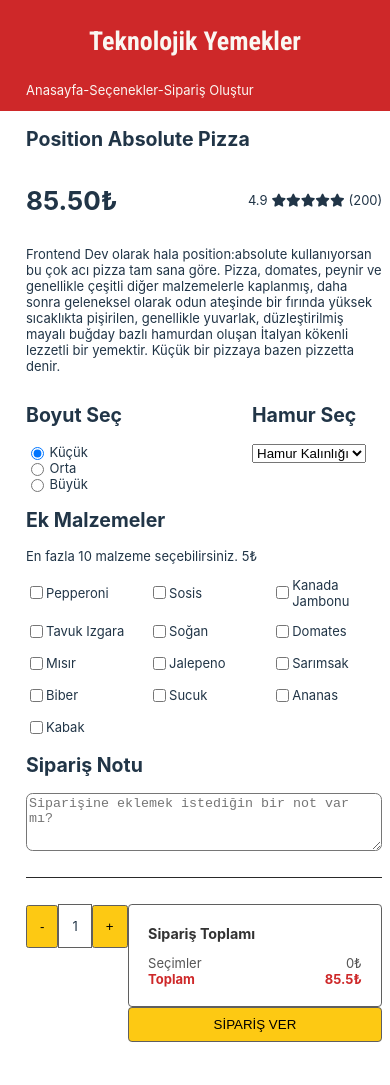
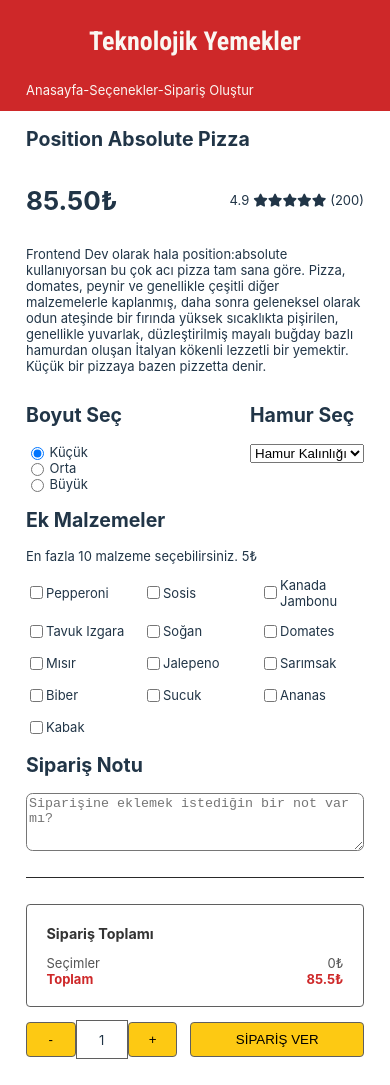
Before and after one commit to CemCanplt/PizzaChallenge, a React (Vite) app: page /siparis in a window 390 px wide. Built offline with nearby package versions, Linux system fonts and the light colour scheme; a web font is replaced by a local one.

Commit message:
Update SelectionScreen.css

```diff
--- a/src/Components/Pages/SelectionScreen.css
+++ b/src/Components/Pages/SelectionScreen.css
@@ -69,8 +69,9 @@
 .adet-sayaci p,
 .gizli-adet-sayaci p {
   border: 1px solid #5f5f5f;
+  flex: 1;
   margin: 0;
-  padding: 1rem;
+  padding: 0.9rem;
   justify-content: center;
 }
 
@@ -81,6 +82,7 @@
   border-radius: 0.2rem;
   padding: 1rem;
   margin: 0;
+  flex: 1;
   cursor: pointer;
 }
 
@@ -121,9 +123,9 @@
 }
 
 .siparis-fiyat-odeme {
- width: fit-content;
- display: flex;
- flex-direction: column;
+  width: fit-content;
+  display: flex;
+  flex-direction: column;
 }
 
 .siparis-ver-tusu {
@@ -170,4 +172,33 @@
 }
 
 @media (max-width: 600px) {
+  .boyut-hamur {
+    gap: unset;
+    justify-content: space-between;
+  }
+
+  .adet-sayaci {
+    display: none;
+  }
+
+  .siparis-hesap,
+  .siparis-fiyat-odeme {
+    width: unset;
+    flex-grow: 1;
+  }
+
+  .gizli-adet-sayaci {
+    display: flex;
+    flex-grow: 1;
+  }
+
+  .siparis-ver-tusu {
+    gap: 1rem;
+    margin-top: 1rem;
+  }
+
+  .adet-sayaci p,
+  .gizli-adet-sayaci p {
+    padding: 0.8rem;
+  }
 }
```
